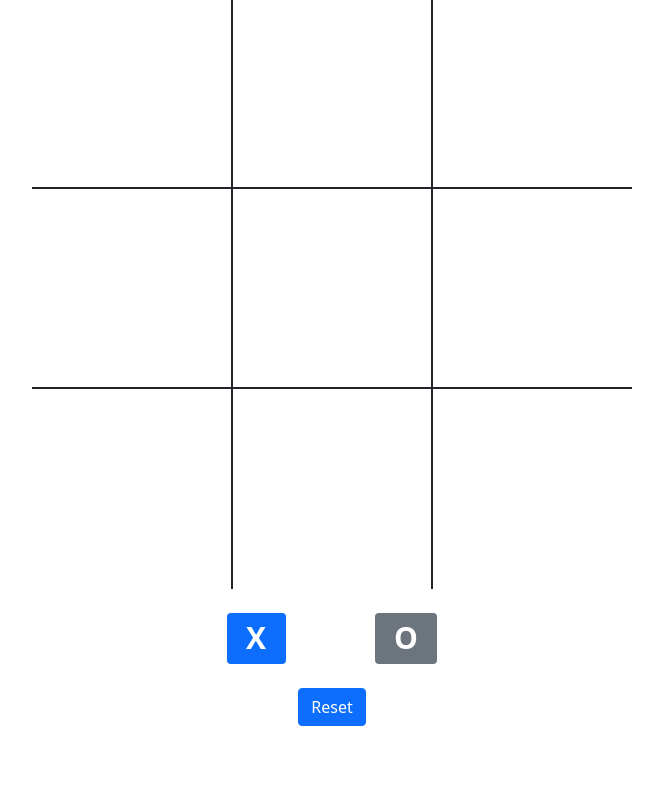
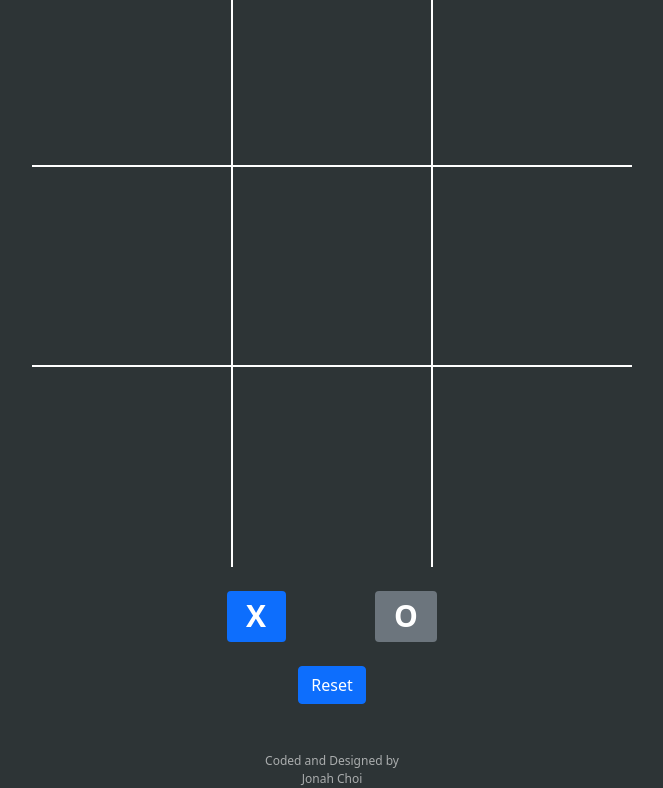
Before and after one commit to jonahchoi/tictactoe1, a React app in the folder tictactoe2/: page / in a window 1280 px wide. Shown: the part 71-859 px from the top of the page, without its empty margins (308-971 px from the left). Before the commit the page ends 800 px from the top, so only its background shows below. Built offline with nearby package versions, Linux system fonts and the light colour scheme.

Commit message:
Completed Crossing out 3 in a row and design

```diff
--- a/tictactoe2/package.json
+++ b/tictactoe2/package.json
@@ -6,6 +6,7 @@
     "@testing-library/jest-dom": "^5.16.4",
     "@testing-library/react": "^13.2.0",
     "@testing-library/user-event": "^13.5.0",
+    "autoprefixer": "10.4.5",
     "bootstrap": "^5.1.3",
     "react": "^18.1.0",
     "react-bootstrap": "^2.4.0",
--- a/tictactoe2/public/index.html
+++ b/tictactoe2/public/index.html
@@ -24,7 +24,7 @@
       work correctly both with client-side routing and a non-root public URL.
       Learn how to configure a non-root public URL by running `npm run build`.
     -->
-    <title>React App</title>
+    <title>Tic Tac Toe</title>
   </head>
   <body>
     <noscript>You need to enable JavaScript to run this app.</noscript>
--- a/tictactoe2/src/components/App.js
+++ b/tictactoe2/src/components/App.js
@@ -4,8 +4,9 @@ import Game from './Game'
 const App = () => {
   return (
     <div className="d-flex flex-column justify-content-center align-items-center" style={{height: "100vh"}}>
-      <h1>Tic Tac Toe</h1>
+      <h1 className='m-5'>Tic Tac Toe</h1>
       <Game />
+      <p className='text-center m-5'>Coded and Designed by <br/> Jonah Choi</p>
     </div>
   )
 }
--- a/tictactoe2/src/components/Board.js
+++ b/tictactoe2/src/components/Board.js
@@ -1,19 +1,20 @@
 import React from 'react'
 import { Row, Col, Container } from 'react-bootstrap'
+import CrossLine from './CrossLine'
 
 const columnClass = 'd-flex flex-column justify-content-center'
-const columnClassEndBottom = 'd-flex flex-column justify-content-center border-2 border-dark border-end border-bottom'
-const columnClassBottom = 'd-flex flex-column justify-content-center border-2 border-dark border-bottom'
-const columnClassEnd = 'd-flex flex-column justify-content-center border-2 border-dark border-end'
+const columnClassEndBottom = 'd-flex flex-column justify-content-center border-2 border-white border-end border-bottom'
+const columnClassBottom = 'd-flex flex-column justify-content-center border-2 border-white border-bottom'
+const columnClassEnd = 'd-flex flex-column justify-content-center border-2 border-white border-end'
 
-const Board = ({handleClick, showModal, boardPlacement}) => {
+const Board = ({handleClick, boardPlacement, winningLine}) => {
 
   return (
-    <Container className="text-center" style={{height: "600px", width: "600px", fontSize: "100px"}}>
+    <Container className="position-relative text-center" style={{height: "600px", width: "600px", fontSize: "100px"}}>
       <Row style={{height: '200px'}}>
         <Col
-          onClick={()=> handleClick(0)}
-          className={columnClassEndBottom}
+        onClick={()=> handleClick(0)}
+        className={columnClassEndBottom}
         >
           {boardPlacement[0]}
         </Col>
@@ -70,6 +71,7 @@ const Board = ({handleClick, showModal, boardPlacement}) => {
           {boardPlacement[8]}
         </Col>
       </Row>
+      <CrossLine winningLine={winningLine}/>
     </Container>
 
   )
--- /dev/null
+++ b/tictactoe2/src/components/CrossLine.js
@@ -0,0 +1,98 @@
+import React from 'react'
+
+const row1 = {
+  top: '100px',
+  left: '50px',
+  borderTop: '5px solid red'
+}
+const row2 = {
+  top: '300px',
+  left: '50px',
+  borderTop: '5px solid red'
+}
+const row3 = {
+  top: '500px',
+  left: '50px',
+  borderTop: '5px solid red'
+}
+const col1 = {
+  top:'50px',
+  left: '100px',
+  borderLeft:'5px solid red'
+}
+const col2 = {
+  top:'50px',
+  left: '300px',
+  borderLeft:'5px solid red'
+}
+const col3 = {
+  top:'50px',
+  left: '500px',
+  borderLeft:'5px solid red'
+}
+const diag1 = {
+  top:'225px',
+  left: '-225px',
+  borderTop:'5px solid red',
+  transform: 'rotate(45deg)',
+  width: '700px'
+}
+const diag2 = {
+  top:'225px',
+  left: '125px',
+  borderTop:'5px solid red',
+  transform: 'rotate(-45deg)',
+  width: '700px'
+}
+const noLine = {
+  display: 'none'
+}
+
+
+const CrossLine = ({winningLine}) => {
+  let temp;
+
+  switch (winningLine){
+    case 'row1':
+      temp = row1;
+      break;
+    case 'row2':
+      temp = row2;
+      break;
+    case 'row3':
+      temp = row3;
+      break;
+    case 'col1':
+      temp = col1;
+      break;
+    case 'col2':
+      temp = col2;
+      break;
+    case 'col3':
+      temp = col3;
+      break;
+    case 'diag1':
+      temp = diag1;
+      break;
+    case 'diag2':
+      temp = diag2;
+      break;
+    default:
+      temp = noLine;
+  }
+
+  return (
+    <>
+      <div
+        className="position-absolute pe-none"
+        style={{
+          height: "500px",
+          width: "500px",
+          ...temp
+        }}
+      />
+    </>
+  )
+}
+
+export default CrossLine
--- a/tictactoe2/src/components/Game.js
+++ b/tictactoe2/src/components/Game.js
@@ -12,41 +12,53 @@ const Game = () => {
   const [isCurrentPlayerX, setIsCurrentPlayerX] = useState(true)
   const [xPlacement, setXPlacement] = useState(new Set())
   const [oPlacement, setOPlacement] = useState(new Set())
+  const [winner, setWinner] = useState(null);
+  const [winningLine, setWinningLine] = useState('');
 
   const reset = () => {
     setBoardPlacement(['','','','','','','','','']);
     setIsCurrentPlayerX(true);
     setXPlacement(new Set())
     setOPlacement(new Set())
+    setWinningLine('');
   }
 
   const checkWinner = (set) => {
     if(set.has(0)){
       if(set.has(1) && set.has(2)){
+        setWinningLine('row1');
         return true;
-      }if(set.has(3) && set.has(6)){
+      }
+      if(set.has(3) && set.has(6)){
+        setWinningLine('col1');
         return true;
       }
     }
     if(set.has(4)){
       if(set.has(0) && set.has(8)){
+        setWinningLine('diag1');
         return true;
       }
       if(set.has(2) && set.has(6)){
+        setWinningLine('diag2');
         return true;
       }
       if(set.has(1) && set.has(7)){
+        setWinningLine('col2');
         return true;
       }
       if(set.has(3) && set.has(5)){
+        setWinningLine('row2');
         return true;
       }
     }
     if(set.has(8)){
       if(set.has(2) && set.has(5)){
+        setWinningLine('col3');
         return true;
       }
       if(set.has(6) && set.has(7)){
+        setWinningLine('row3');
         return true;
       }
     }
@@ -55,17 +67,22 @@ const Game = () => {
 
   const handleWin = (player) => {
     switch (player){
-      case 'x':
+      case 'X':
         setIsCurrentPlayerX(null);
         setShowModal(true);
+        setWinner('X');
         break;
-      case 'o':
+      case 'O':
         setIsCurrentPlayerX(null);
         setShowModal(true);
+        setWinner('O');
         break;
-      case 'tie':
+      case 'Tie':
         setIsCurrentPlayerX(null);
         setShowModal(true);
+        setWinner('Tie');
+        break;
+      default:
         break;
     }
 
@@ -77,23 +94,23 @@ const Game = () => {
     }
     if(isCurrentPlayerX == null) return;
     else if(isCurrentPlayerX){
-      boardPlacement[index] = 'x'
+      boardPlacement[index] = 'X'
       xPlacement.add(index);
       if(checkWinner(xPlacement)){
-        handleWin('x');
+        handleWin('X');
         return;
       };
     }
     else {
-      boardPlacement[index] = 'o'
+      boardPlacement[index] = 'O'
       oPlacement.add(index);
       if(checkWinner(oPlacement)){
-        handleWin('o');
+        handleWin('O');
         return;
       };
     }
     if(!boardPlacement.includes('')){
-      handleWin('tie');
+      handleWin('Tie');
       return;
     }
     setIsCurrentPlayerX(!isCurrentPlayerX)
@@ -104,10 +121,10 @@ const Game = () => {
   }
   return (
     <>
-      <Board setShowModal={setShowModal} boardPlacement={boardPlacement} handleClick={handleClick}/>
+      <Board boardPlacement={boardPlacement} handleClick={handleClick} winningLine={winningLine}/>
       <PlayerDisplay isCurrentPlayerX={isCurrentPlayerX}/>
       <Button onClick={reset}>Reset</Button>
-      <GameEndModal showModal={showModal} hideModal={hideModal} reset={reset}/>
+      <GameEndModal showModal={showModal} hideModal={hideModal} reset={reset} winner={winner}/>
     </>
   )
 }
--- a/tictactoe2/src/components/GameEndModal.js
+++ b/tictactoe2/src/components/GameEndModal.js
@@ -1,11 +1,11 @@
 import { Modal,  Button } from 'react-bootstrap'
 import React from 'react'
 
-const GameEndModal = ({showModal, hideModal, reset}) => {
+const GameEndModal = ({showModal, hideModal, reset, winner}) => {
   return (
     <Modal show={ showModal } onHide={hideModal} centered>
-      <Modal.Header closeButton>
-        <Modal.Title>Variable Wins!</Modal.Title>
+      <Modal.Header className='text-center' style={{backgroundColor: "#636e72"}} closeButton>
+        <Modal.Title className='w-100'>{ winner === 'Tie' ? "It's a tie!" : `Player ${winner} wins!`}</Modal.Title>
       </Modal.Header>
       <Modal.Footer>
         <Button
--- a/tictactoe2/src/components/PlayerDisplay.js
+++ b/tictactoe2/src/components/PlayerDisplay.js
@@ -1,15 +1,35 @@
 import React from 'react'
-import { Badge } from 'react-bootstrap'
+import { Badge, OverlayTrigger, Tooltip } from 'react-bootstrap'
 
 const PlayerDisplay = ({isCurrentPlayerX}) => {
   return (
     <div className='d-flex justify-content-around m-4' style={{width: "300px"}} >
+      <OverlayTrigger
+        placement="bottom"
+        overlay={
+          <Tooltip >
+            {isCurrentPlayerX ? "It's your turn!" : "It's not your turn yet!"}
+          </Tooltip>
+        }
+      >
         <Badge bg={`${isCurrentPlayerX ? 'primary' : 'secondary'}`} style={{fontSize: "30px"}}>
           X
         </Badge>
+      </OverlayTrigger>
+      <OverlayTrigger
+        placement="bottom"
+        overlay={
+          <Tooltip >
+            {isCurrentPlayerX ? "It's not your turn yet!" : "It's your turn!"}
+          </Tooltip>
+        }
+      >
         <Badge bg={`${isCurrentPlayerX ? 'secondary' : 'primary'}`} style={{fontSize: "30px"}}>
           O
         </Badge>
+      </OverlayTrigger>
+
+
     </div>
   )
 }
--- /dev/null
+++ b/tictactoe2/src/index.css
@@ -0,0 +1,11 @@
+body{
+  background-color: #2d3436;
+  color: #fff;
+}
+p{
+  font-size: 12px;
+  color: rgba(255, 255, 255, 0.598);
+}
+.col:hover{
+  background-color: #384144;
+}
--- a/tictactoe2/src/index.js
+++ b/tictactoe2/src/index.js
@@ -2,6 +2,7 @@ import React from 'react';
 import ReactDOM from 'react-dom/client';
 import App from './components/App';
 import 'bootstrap/dist/css/bootstrap.min.css';
+import './index.css'
 
 const root = ReactDOM.createRoot(document.getElementById('root'));
 root.render(
```
Also changed, not shown: 1 other file. Lines whose indentation alone changed are shown as unchanged.
